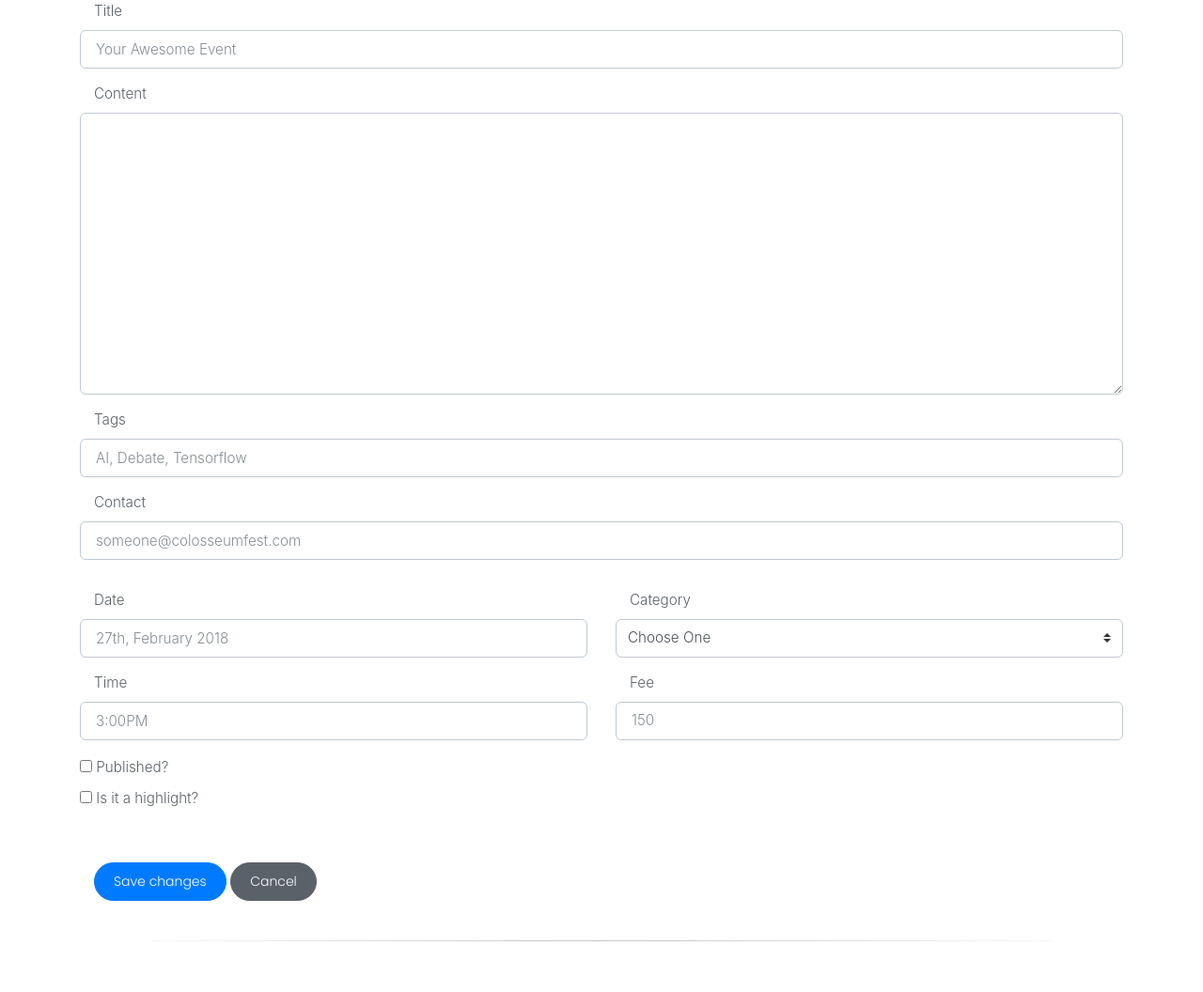
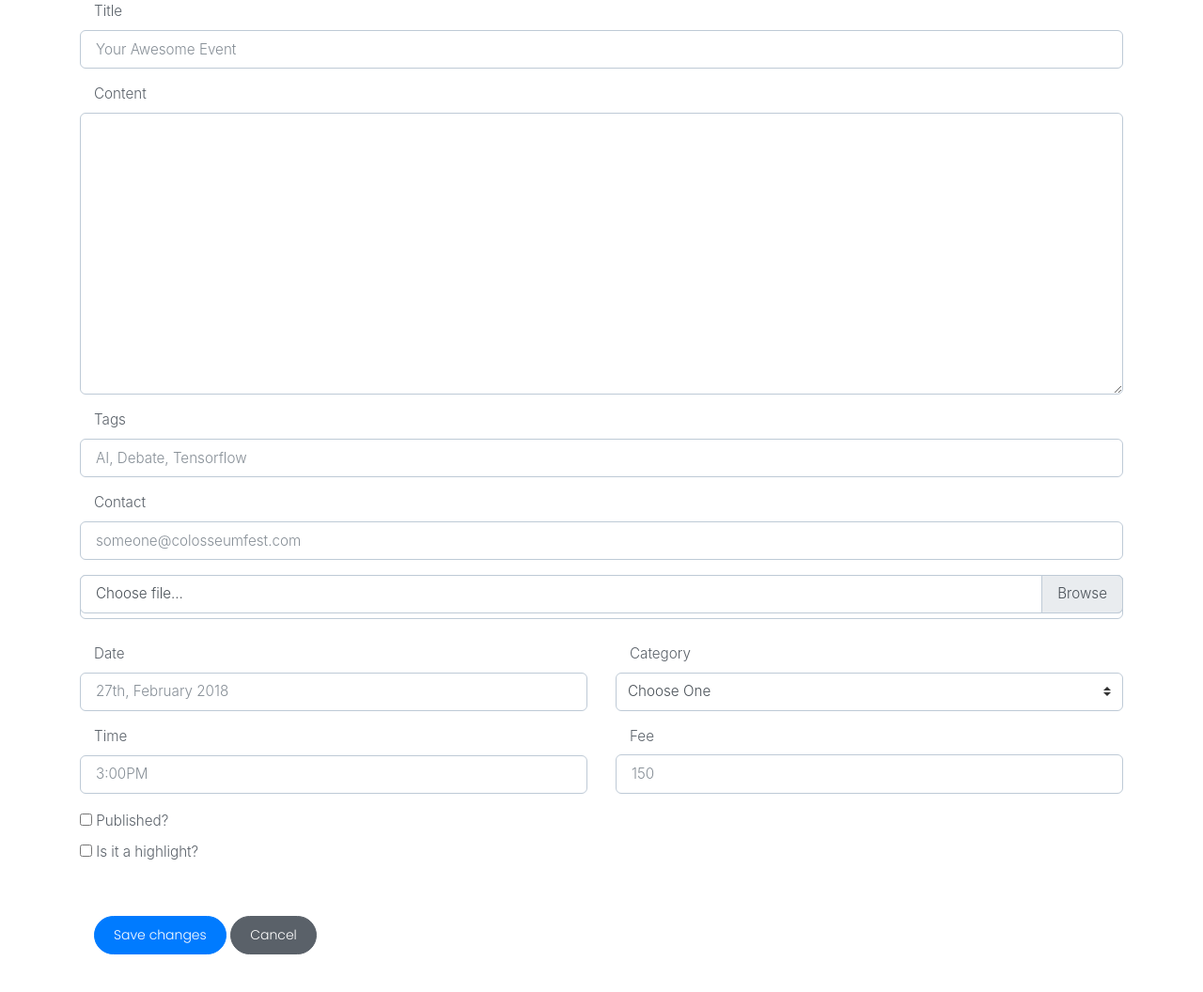
Before and after one commit to sephiroth7712/colo-flask, a Python web app: template templates/edit.html in a window 1280 px wide. Shown: the part 244-1300 px from the top of the page at 94% size. Run offline with Jinja, Linux system fonts and the light colour scheme; the template is opened without the code that fills it, so the values that code supplies are empty; some libraries are stand-ins or nearby versions.

Commit message:
Client Side Changes for fileupload

```diff
--- a/templates/create.html
+++ b/templates/create.html
@@ -4,7 +4,7 @@
   <div class="container">
     <form action="{% block form_action %}{{ url_for('create') }}{% endblock %}" class="form-horizontal" method="post">
       <label for="title" class="col-sm-2 control-label">Title</label>
-      <input class="form-control" id="title" name="title" type="text" placeholder="Your Awesome Event"  value="{{ entry.title }}">
+      <input class="form-control" id="title" name="title" type="text" placeholder="Your Awesome Event" value="{{ entry.title }}">
 
       <label for="Content" class="mt-3 col-sm-2 control-label">Content</label>
       <textarea class="form-control" id="content" name="content" style="height: 300px;">{{ entry.content }}</textarea>
@@ -15,12 +15,10 @@
       <label for="contact" class="mt-3 col-sm-2 control-label">Contact</label>
       <input class="form-control" id="contact" name="contact" type="text" placeholder="someone@colosseumfest.com" value="{% if entry.contact %}{{ entry.contact }}{% endif %}">
 
-      <!-- <fieldset>
-          <label class="custom-file w-100">
-              <input class="form-control" id="filename" name="filename" type="file">
+      <label for=image class="custom-file mt-3 w-100">
+        <input class="form-control" id="image" name="image" type="file">
         <span class="custom-file-control"></span>
       </label>
-      </fieldset> -->
 
       <div class="row mt-3">
         <div class="col-md-6">
```
Lines whose indentation alone changed are shown as unchanged.
